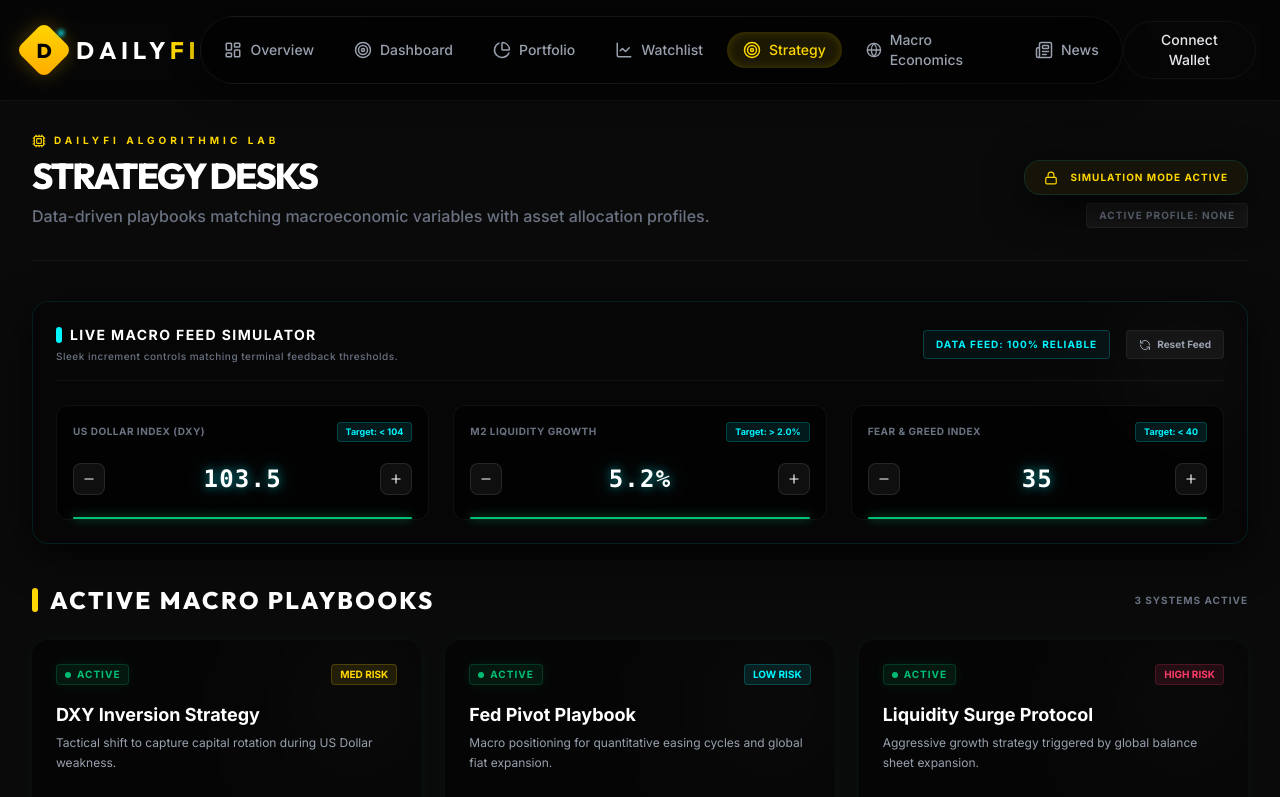
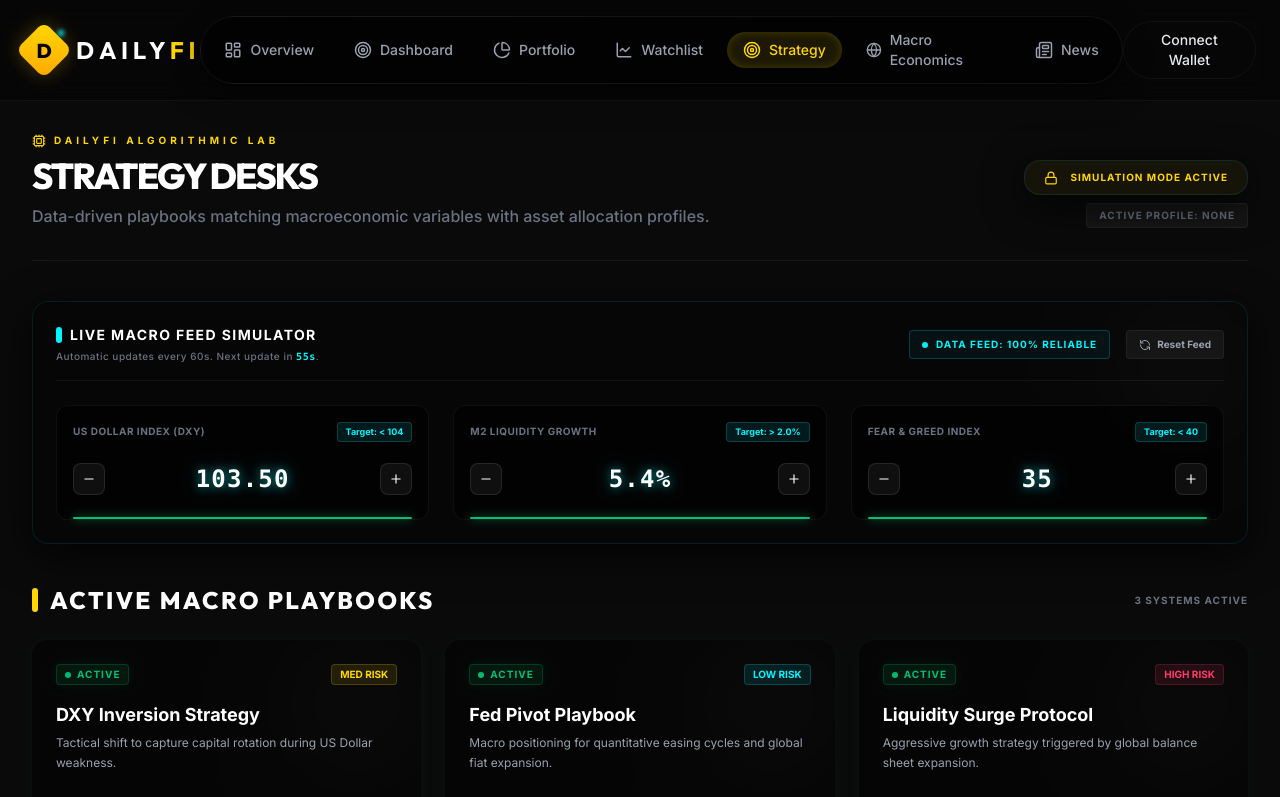
Before and after one commit to mirfozilovmuhammadali-tech/DailyFi, a React (Vite) app: page /strategy in a window 1280 px wide. Shown: the top 797 px of the page. Built offline with nearby package versions, Linux system fonts and the light colour scheme.

Commit message:
Implement automatic 1-minute real-time live macro feed ticks, reactive incremental simulator controls, and activePortfolioId selector mutex

```diff
--- a/src/pages/Strategy.tsx
+++ b/src/pages/Strategy.tsx
@@ -28,10 +28,13 @@ interface Playbook {
 }
 
 const Strategy: React.FC = () => {
-  // Global Live Feed Simulator Variables
+  // Global Live Feed Simulator Variables (Initialized per image_7db11b.png)
   const [simDxy, setSimDxy] = useState<number>(103.5);
-  const [simM2, setSimM2] = useState<number>(5.2);
+  const [simM2, setSimM2] = useState<number>(5.4);
   const [simFearGreed, setSimFearGreed] = useState<number>(35);
+
+  // Automatic Feed Update Tick Counter
+  const [secondsToTick, setSecondsToTick] = useState<number>(60);
 
   // Strategy Builder State
   const [ifCondition, setIfCondition] = useState<string>('dxy');
@@ -42,7 +45,7 @@ const Strategy: React.FC = () => {
   const [simulationResult, setSimulationResult] = useState<any>(null);
 
   // Active Portfolio State (Conservative / Aggressive / null)
-  const [activePortfolio, setActivePortfolio] = useState<'conservative' | 'aggressive' | null>(null);
+  const [activePortfolioId, setActivePortfolioId] = useState<'conservative' | 'aggressive' | null>(null);
 
   // Notification State
   const [notification, setNotification] = useState<{ message: string; type: 'success' | 'info' | 'warning' } | null>(null);
@@ -80,6 +83,36 @@ const Strategy: React.FC = () => {
       conditionMet: false
     }
   ]);
+
+  // 1-Minute Automatic Fluctuation Engine (useEffect & setInterval)
+  useEffect(() => {
+    const timer = setInterval(() => {
+      setSecondsToTick(prev => {
+        if (prev <= 1) {
+          // Fluctuate DXY by +/- 0.05
+          setSimDxy(d => {
+            const dir = Math.random() > 0.5 ? 1 : -1;
+            return Number(Math.min(110.0, Math.max(100.0, d + dir * 0.05)).toFixed(2));
+          });
+          // Fluctuate M2 by +/- 0.1%
+          setSimM2(m => {
+            const dir = Math.random() > 0.5 ? 1 : -1;
+            return Number(Math.min(10.0, Math.max(0.0, m + dir * 0.1)).toFixed(1));
+          });
+          // Fluctuate Fear & Greed by +/- 1
+          setSimFearGreed(fg => {
+            const dir = Math.random() > 0.5 ? 1 : -1;
+            return Math.min(90, Math.max(10, fg + dir));
+          });
+          triggerNotification("Live data feed ticked and updated automatically", "info");
+          return 60;
+        }
+        return prev - 1;
+      });
+    }, 1000);
+
+    return () => clearInterval(timer);
+  }, []);
 
   // Dynamically evaluate playbooks based on live feed values
   useEffect(() => {
@@ -130,17 +163,29 @@ const Strategy: React.FC = () => {
     }
   };
 
-  // Adjust simulator variables
+  // Adjust simulator variables (Manual overrides)
   const adjustDxy = (amount: number) => {
-    setSimDxy(prev => Math.min(110.0, Math.max(100.0, Number((prev + amount).toFixed(1)))));
+    setSimDxy(prev => {
+      const nextVal = Math.min(110.0, Math.max(100.0, Number((prev + amount).toFixed(2))));
+      triggerNotification(`Manually adjusted DXY to ${nextVal.toFixed(2)}`, 'info');
+      return nextVal;
+    });
   };
 
   const adjustM2 = (amount: number) => {
-    setSimM2(prev => Math.min(10.0, Math.max(0.0, Number((prev + amount).toFixed(1)))));
+    setSimM2(prev => {
+      const nextVal = Math.min(10.0, Math.max(0.0, Number((prev + amount).toFixed(1))));
+      triggerNotification(`Manually adjusted M2 to ${nextVal.toFixed(1)}%`, 'info');
+      return nextVal;
+    });
   };
 
   const adjustFearGreed = (amount: number) => {
-    setSimFearGreed(prev => Math.min(90, Math.max(10, prev + amount)));
+    setSimFearGreed(prev => {
+      const nextVal = Math.min(90, Math.max(10, prev + amount));
+      triggerNotification(`Manually adjusted Fear & Greed to ${nextVal}`, 'info');
+      return nextVal;
+    });
   };
 
   // Generate Interactive Simulation Recommendation
@@ -233,19 +278,20 @@ const Strategy: React.FC = () => {
   // Reset simulator values to default
   const resetSimulator = () => {
     setSimDxy(103.5);
-    setSimM2(5.2);
+    setSimM2(5.4);
     setSimFearGreed(35);
+    setSecondsToTick(60);
     triggerNotification("Simulator values reset to defaults", "info");
   };
 
-  // Toggle portfolio simulation deployment
-  const togglePortfolio = (portfolio: 'conservative' | 'aggressive') => {
-    if (activePortfolio === portfolio) {
-      setActivePortfolio(null);
-      triggerNotification(`${portfolio === 'conservative' ? 'Conservative' : 'Aggressive'} simulation undeployed`, 'info');
+  // Toggle portfolio simulation deployment using activePortfolioId mutex
+  const togglePortfolio = (portfolioId: 'conservative' | 'aggressive') => {
+    if (activePortfolioId === portfolioId) {
+      setActivePortfolioId(null);
+      triggerNotification(`${portfolioId === 'conservative' ? 'Conservative' : 'Aggressive'} simulation undeployed`, 'info');
     } else {
-      setActivePortfolio(portfolio);
-      triggerNotification(`${portfolio === 'conservative' ? 'Conservative' : 'Aggressive'} simulation deployed`, 'success');
+      setActivePortfolioId(portfolioId);
+      triggerNotification(`${portfolioId === 'conservative' ? 'Conservative' : 'Aggressive'} simulation deployed`, 'success');
     }
   };
 
@@ -286,9 +332,9 @@ const Strategy: React.FC = () => {
             <Lock size={14} className="text-gold" />
             <span className="text-[10px] font-black text-gold uppercase tracking-widest laser-badge">Simulation Mode Active</span>
           </div>
-          {activePortfolio ? (
+          {activePortfolioId ? (
             <div className="text-[10px] font-black text-cyan uppercase tracking-widest bg-cyan/10 border border-cyan/20 px-3 py-1 rounded shadow-[0_0_15px_rgba(0,245,255,0.2)] animate-pulse">
-              ACTIVE PROFILE: {activePortfolio === 'conservative' ? 'CONSERVATIVE' : 'AGGRESSIVE'}
+              ACTIVE PROFILE: {activePortfolioId === 'conservative' ? 'CONSERVATIVE' : 'AGGRESSIVE'}
             </div>
           ) : (
             <div className="text-[10px] font-black text-gray-500 uppercase tracking-widest bg-white/5 border border-white/5 px-3 py-1 rounded">
@@ -298,7 +344,7 @@ const Strategy: React.FC = () => {
         </div>
       </div>
 
-      {/* REDESIGNED LIVE MACRO FEED SIMULATOR (Premium Increment/Decrement Matrix) */}
+      {/* DYNAMIC LIVE FEED SIMULATOR (Increment/Decrement Matrix) */}
       <div className="glass-card-laser p-6 bg-black/40 border-white/5 relative overflow-hidden">
         <div className="absolute top-0 right-0 w-32 h-32 bg-white/5 rounded-full blur-3xl"></div>
 
@@ -308,10 +354,13 @@ const Strategy: React.FC = () => {
               <span className="w-1.5 h-4 bg-cyan rounded-full"></span>
               Live Macro Feed Simulator
             </h3>
-            <p className="text-[10px] text-gray-500 font-medium tracking-wider mt-1">Sleek increment controls matching terminal feedback thresholds.</p>
+            <p className="text-[10px] text-gray-500 font-medium tracking-wider mt-1">
+              Automatic updates every 60s. Next update in <span className="font-mono text-cyan font-bold">{secondsToTick}s</span>.
+            </p>
           </div>
           <div className="flex items-center gap-4">
-            <div className="text-[10px] font-black text-cyan uppercase tracking-widest bg-cyan/5 border border-cyan/20 px-3 py-1.5 rounded">
+            <div className="text-[10px] font-black text-cyan uppercase tracking-widest bg-cyan/5 border border-cyan/20 px-3 py-1.5 rounded flex items-center gap-2">
+              <span className="w-1.5 h-1.5 rounded-full bg-cyan animate-pulse"></span>
               Data Feed: 100% Reliable
             </div>
             <button
@@ -340,7 +389,7 @@ const Strategy: React.FC = () => {
                 <Minus size={14} />
               </button>
               <div className="text-2xl font-mono font-black text-white tracking-wider glow-cyan">
-                {simDxy.toFixed(1)}
+                {simDxy.toFixed(2)}
               </div>
               <button
                 onClick={() => adjustDxy(0.1)}
@@ -498,7 +547,7 @@ const Strategy: React.FC = () => {
       <div className="grid grid-cols-1 lg:grid-cols-2 gap-8 pt-4">
         {/* Portfolio A */}
         <div className={`glass-card-laser p-8 bg-black/60 relative overflow-hidden transition-all duration-500 ${
-          activePortfolio === 'conservative'
+          activePortfolioId === 'conservative'
             ? 'border-cyan shadow-[0_0_25px_rgba(0,245,255,0.15)] bg-black/80'
             : 'border-white/5'
         }`}>
@@ -568,19 +617,19 @@ const Strategy: React.FC = () => {
             <button
               onClick={() => togglePortfolio('conservative')}
               className={`px-4 py-2.5 rounded-lg text-xs font-black uppercase tracking-wider transition-all duration-300 active:scale-95 ${
-                activePortfolio === 'conservative'
+                activePortfolioId === 'conservative'
                   ? 'bg-cyan text-black shadow-[0_0_15px_rgba(0,245,255,0.4)] font-black'
                   : 'bg-white/5 border border-white/10 hover:border-cyan/55 text-white'
               }`}
             >
-              {activePortfolio === 'conservative' ? 'SIMULATION DEPLOYED' : 'Deploy Simulation'}
+              {activePortfolioId === 'conservative' ? 'SIMULATION DEPLOYED' : 'Deploy Simulation'}
             </button>
           </div>
         </div>
 
         {/* Portfolio B */}
         <div className={`glass-card-laser p-8 bg-black/60 relative overflow-hidden transition-all duration-500 ${
-          activePortfolio === 'aggressive'
+          activePortfolioId === 'aggressive'
             ? 'border-cyan shadow-[0_0_25px_rgba(0,245,255,0.15)] bg-black/80'
             : 'border-white/5'
         }`}>
@@ -650,12 +699,12 @@ const Strategy: React.FC = () => {
             <button
               onClick={() => togglePortfolio('aggressive')}
               className={`px-4 py-2.5 rounded-lg text-xs font-black uppercase tracking-wider transition-all duration-300 active:scale-95 ${
-                activePortfolio === 'aggressive'
+                activePortfolioId === 'aggressive'
                   ? 'bg-cyan text-black shadow-[0_0_15px_rgba(0,245,255,0.4)] font-black'
                   : 'bg-white/5 border border-white/10 hover:border-cyan/55 text-white'
               }`}
             >
-              {activePortfolio === 'aggressive' ? 'SIMULATION DEPLOYED' : 'Deploy Simulation'}
+              {activePortfolioId === 'aggressive' ? 'SIMULATION DEPLOYED' : 'Deploy Simulation'}
             </button>
           </div>
         </div>
```
